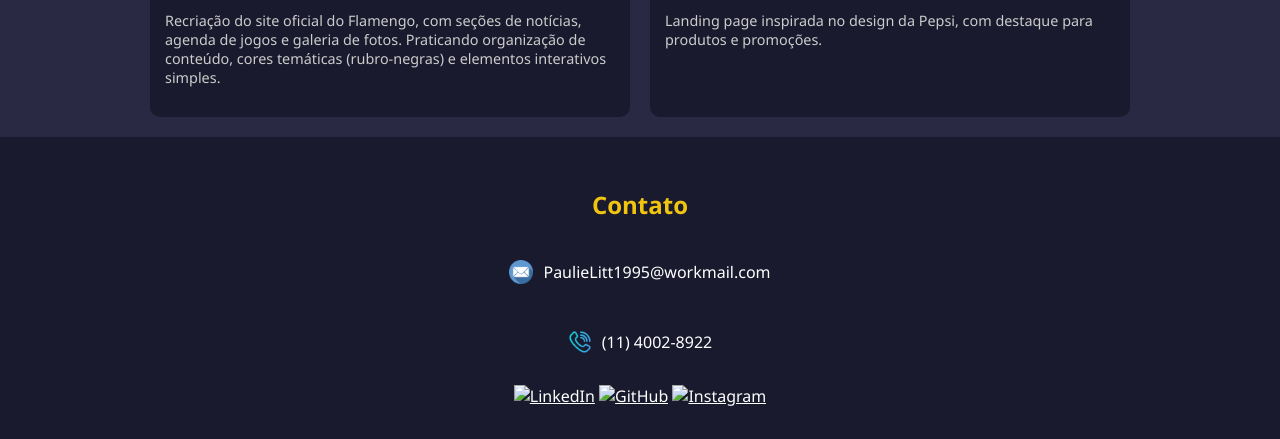
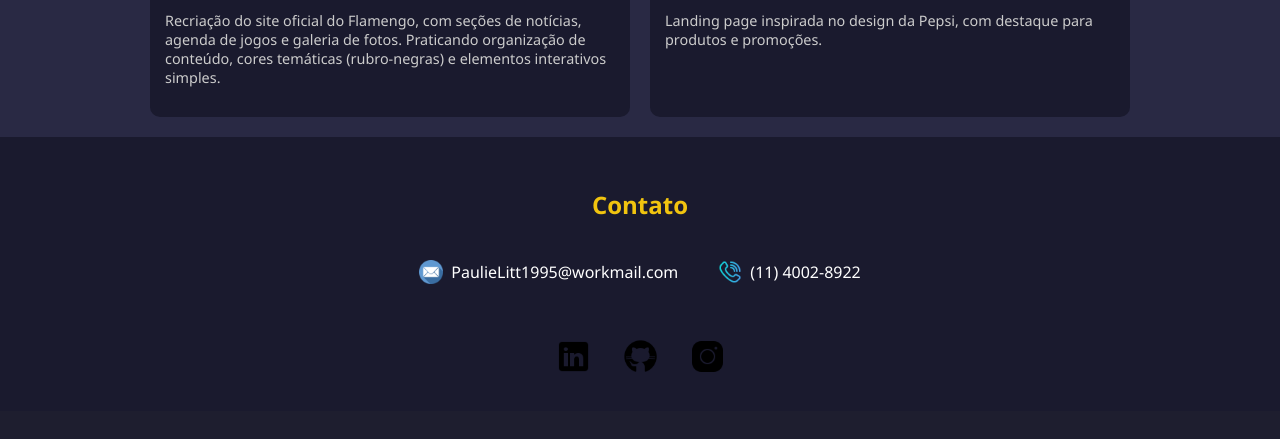
Before and after one commit to DarK69f/portif-lio-html, a plain HTML site: page principal/index.html in a window 1280 px wide. Shown: the part 1619-2058 px from the top of the page. After the commit the page ends 2030 px from the top, so only its background shows below. Drawn offline with Linux system fonts and the light colour scheme.

Commit message:
portifólio4

```diff
--- a/principal/index.html
+++ b/principal/index.html
@@ -1,26 +1,9 @@
-<!--PEDRO:-->
-<!-- *ULTIMA COISA KKKKK, TENTA VER A QUESTÃO DA ANIMAÇÃO PRA TIPO, QUANDO A PESSOA DESCER PRA PARTE "PROJETOS", OS BLOCOS COM AS IMAGENS E AS INFORMAÇÕES CARREGAREM, SERIA DAORA E TIPO, ELE HAVIA MOSTRADO NA ULTIMA AULA, ENTÃO SE ENCAIXA NOS REQUISITOS-->
-
-
-<!--ISAAC:-->
-<!-- *tendi porra nenhuma com essas animações ai <3-->
-<!-- *nao traduzi pq nao compensa o sacrificio-->
-
-
-
-
-
-
-
-
-
-
 <!DOCTYPE html>
 <html lang="pt-br">
 <head>
     <meta charset="UTF-8" />
     <meta name="viewport" content="width=device-width, initial-scale=1" />
-    <title>Meu portfólio bacanudo</title>
+    <title>Portfólio</title>
     <link rel="shortcut icon" type="image/png" href="../images/favicon.png" />
     <link rel="stylesheet" href="style.css" />
 </head>
@@ -41,12 +24,10 @@
             <section id="sobremim" class="hero-text">
                 <p>Olá! Eu sou</p>
                 <h1>Paulie Litt</h1>
-                <h3>Engenheiro de Software e entusiasta de Data Center</h3>
-                <p>Construindo produtos digitais de qualidade com paixão e propósito.</p>
+                <h3>Desenvolvedor Full-Stack - Do design à infraestrutura.</h3>
+                <p>construindo soluções completas.</p>
                 <div class="social-icons">
-                    <img src="../images/meta.png" alt="Meta" />
-                    <img src="../images/google.png" alt="Google" />
-                    <img src="../images/linkedin.png" alt="LinkedIn" />
+
                 </div>
             </section>
             <div class="hero-image">
@@ -124,19 +105,15 @@
 
         <!-- Redes Sociais -->
         <div id="contact-links">
-            <a href="#" target="_blank"><img src="linkedin-icon.png" alt="LinkedIn"></a>
-            <a href="https://github.com/DarK69f/portifolio-html" target="_blank"><img src="github-icon.png" alt="GitHub"></a>
-            <a href="#" target="_blank"><img src="instagram-icon.png" alt="Instagram"></a>
+            <a href="#" target="_blank" alt="LinkedIn">
+                <img src="../images/icon-linkedin.png" alt="">
+            </a>
+            <a href="https://github.com/DarK69f/portifolio-html" target="_blank" alt= "GitHub">
+                <img src="../images/github-icon.png" alt="">
+            </a>
+            <a href="#" target="_blank" alt="Instagram">
+                <img src="../images/icon-instagram.png" alt="">
+            </a>
         </div>
     </div>
 </section>
-
-
-
-
-
- <!--Graduated from the rival university of Braz Cubas, UMC, in ADS analysis and system development and graduated in Data Center through online courses from Microsoft.-->
-       <!--Actually working in Google Data Center-->
-        <!--<img src="../images/curriculoimage.webp">-->
-      <!--<h1>76FF76 verde coisado la</h1> -->
-    <!--<h1>EEEEEE cinza meio coisado la tambem</h1> -->
--- a/principal/style.css
+++ b/principal/style.css
@@ -1,10 +1,3 @@
-.contact-links {
-    text-decoration:none;
-    display: flex;
-    justify-content: center;
-    gap: 20px;
-    margin-top: 1.5rem;
-}
 
 body {
     margin: 0;
@@ -260,3 +253,28 @@
 a:link {
     color: white;
 }
+
+#contact-links{
+    display: flex;
+    flex-direction: row;
+    justify-content: center;
+    gap: 2rem;
+}
+
+#contact-links img{
+    width: 35px;
+}
+.contact-info {
+    display: flex;
+    justify-content: center;
+    align-items: center;
+    gap: 40px;
+    flex-wrap: wrap;
+}
+
+.contact-item {
+    display: flex;
+    align-items: center;
+    gap: 8px;
+    margin: 0;
+}
```
Also changed, not shown: images/github-icon.png (added), images/icon-instagram.png (added), images/icon-linkedin.png (added).
